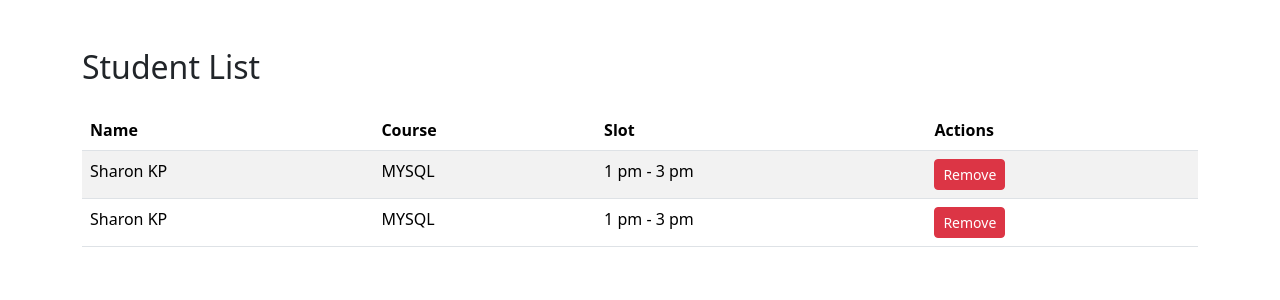
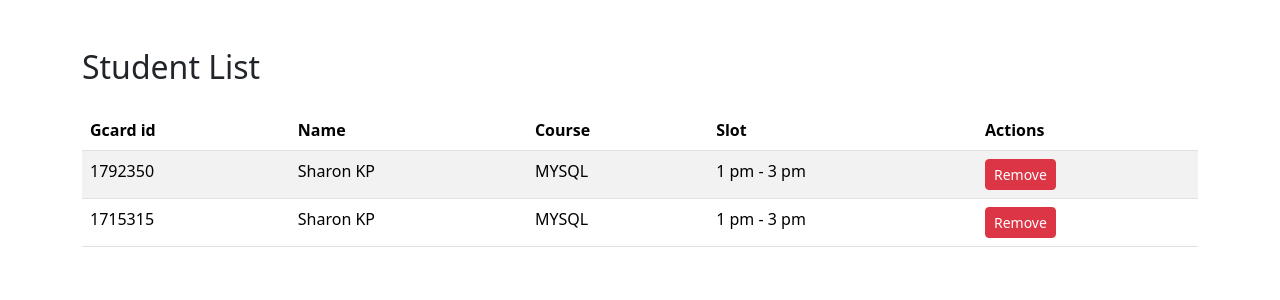
Before and after one commit to Joelscariajustine123/slot_availability, a Django app: page /student_list/ in a window 1280 px wide. Shown: the part 56-356 px from the top of the page. Run offline with Django 5.2, Linux system fonts and the light colour scheme; data comes from the database, SQL or seed files in the repository; both versions use the stored data as it was after the commit.

Commit message:
last_commit

```diff
--- a/templates/student_list.html
+++ b/templates/student_list.html
@@ -6,6 +6,7 @@
 <table class="table table-striped">
     <thead>
         <tr>
+            <th>Gcard id</th>
             <th>Name</th>
             <th>Course</th>
             <th>Slot</th>
@@ -15,6 +16,7 @@
     <tbody>
         {% for student in students %}
         <tr>
+            <td>{{student.gcard_id }}</td>
             <td>{{ student.name }}</td>
             <td>{{ student.course.name }}</td>
             <td>{{ student.slot.timing }}</td>
```
Also changed, not shown: db.sqlite3.
